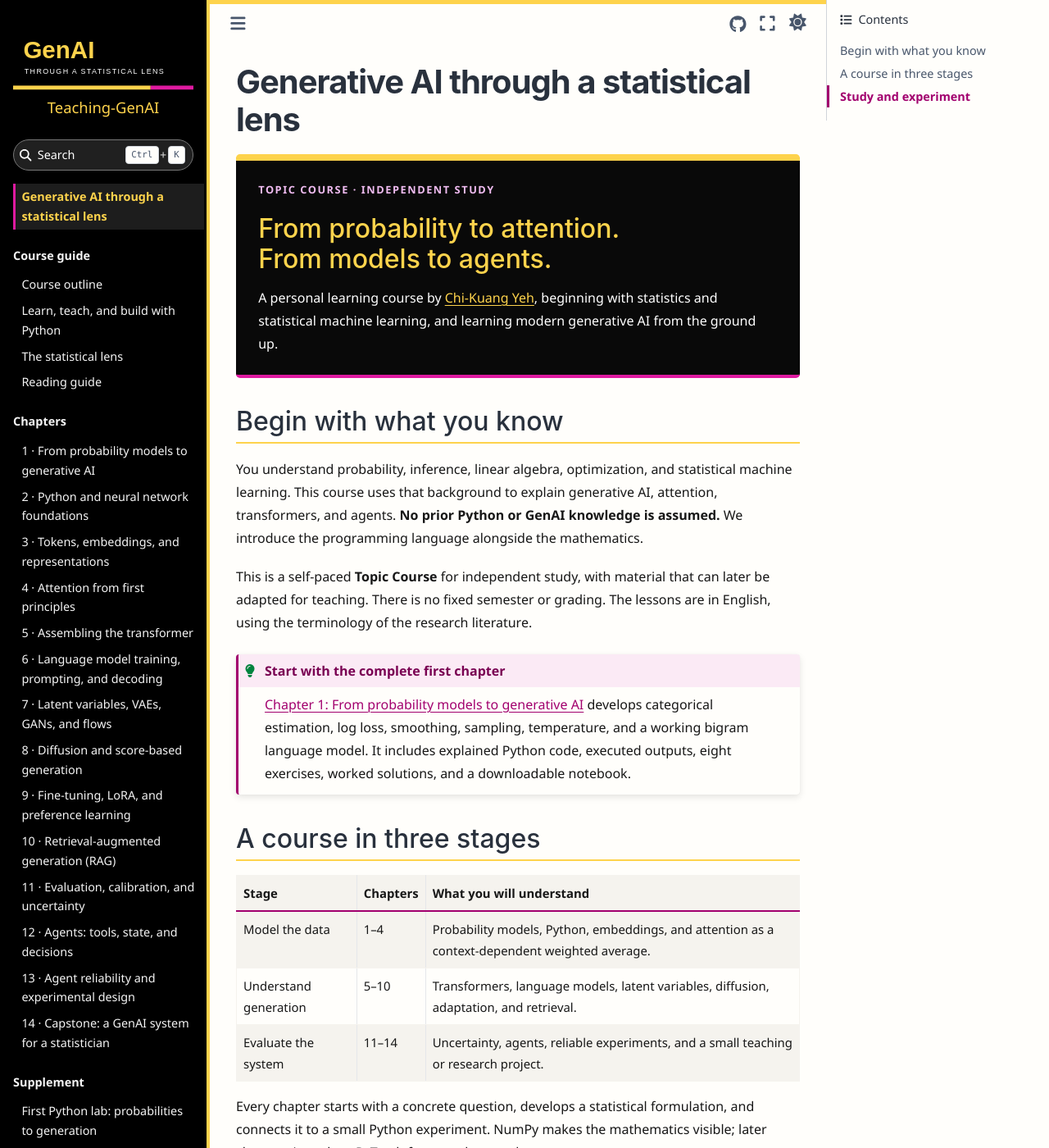
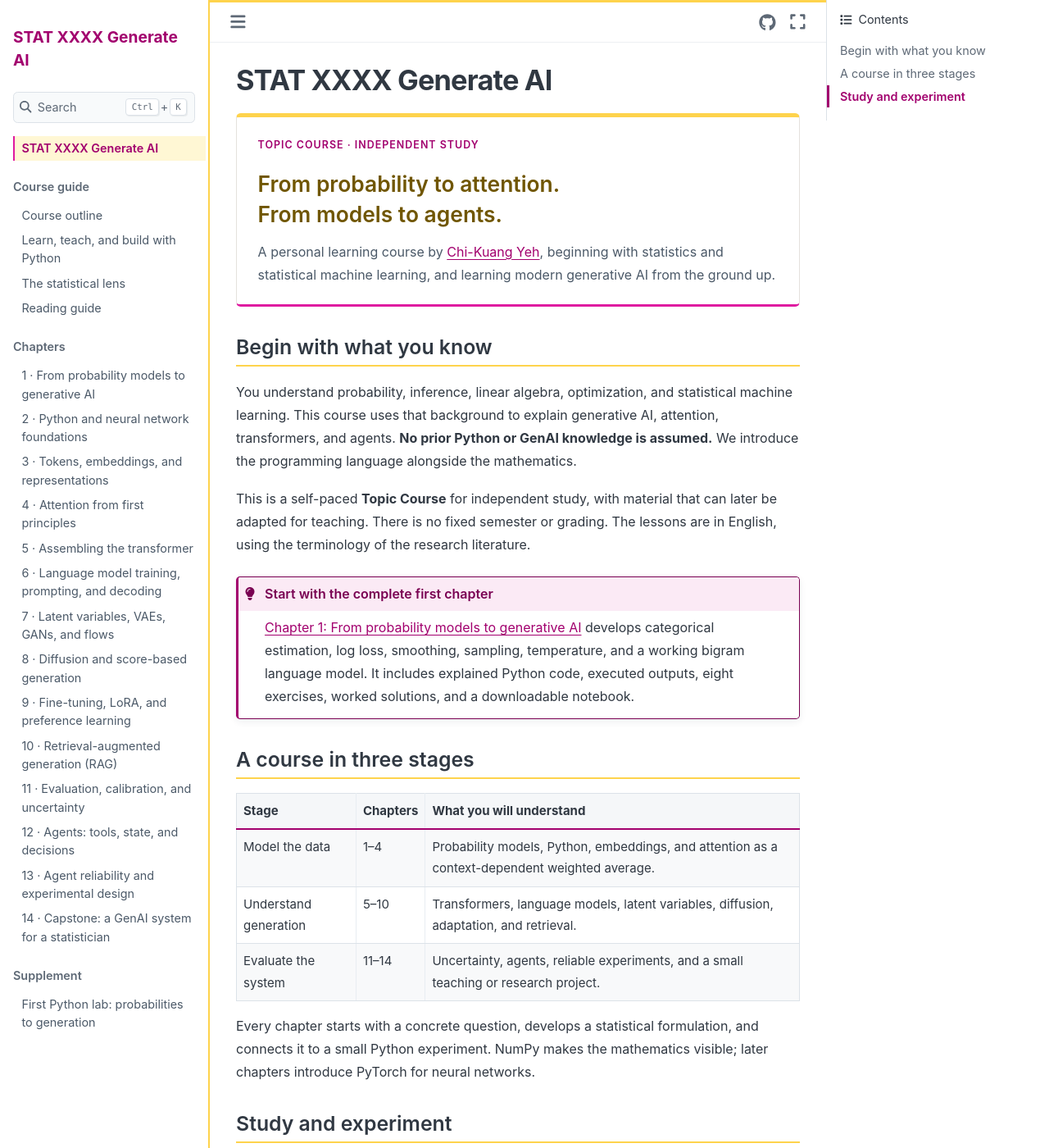
Before and after one commit to chikuang/Teaching-GenAI, a Sphinx documentation site: the page built from docs/index.md, in a window 1280 px wide and 1400 px high. Shown: the whole window at 82% size. Built offline with Sphinx 7.4.7 and the Sphinx Book theme 1.1.4, drawn with Linux system fonts in a browser that asks for light colours; some of the changed text lies outside the part shown.

Commit message:
Rename GenAI course and use yellow and pink accents on white

````diff
--- /dev/null
+++ b/docs/_static/course.css
@@ -0,0 +1,112 @@
+/* Waterloo yellow and Mathematics pink accents on white, including saved dark preferences. */
+html,
+html[data-theme="light"],
+html[data-theme="dark"] {
+  color-scheme: light;
+  --pst-font-family-base: -apple-system, BlinkMacSystemFont, "Segoe UI", Helvetica, Arial, sans-serif;
+  --pst-font-family-heading: var(--pst-font-family-base);
+  --pst-font-family-monospace: "SFMono-Regular", Consolas, "Liberation Mono", monospace;
+  --pst-color-primary: #a2006e;
+  --pst-color-secondary: #705600;
+  --pst-color-link: #a2006e;
+  --pst-color-link-hover: #70004d;
+  --pst-color-background: #ffffff;
+  --pst-color-on-background: #ffffff;
+  --pst-color-surface: #f5f7f9;
+  --pst-color-on-surface: #303842;
+  --pst-color-muted: #303842;
+  --pst-heading-color: #243345;
+  --pst-color-link-higher-contrast: #790052;
+  --pst-color-primary-bg: #fbeaf5;
+  --pst-color-secondary-bg: #fff7d4;
+  --pst-color-table-row-zebra-high-bg: #fff;
+  --pst-color-table-row-zebra-low-bg: #f8f9fa;
+  --pst-color-text-base: #303842;
+  --pst-color-text-muted: #5e6976;
+  --pst-color-heading: #243345;
+  --pst-color-border: #dce2e8;
+  --pst-color-border-muted: #e8edf2;
+  --pst-color-shadow: rgba(36, 51, 69, .08);
+  --pst-color-info: #a2006e;
+  --pst-color-info-bg: #fff7d4;
+  --pst-color-success: #790052;
+  --pst-color-success-bg: #fbeaf5;
+  --pst-color-warning: #775b26;
+  --pst-color-warning-bg: #faf7ef;
+  --pst-color-danger: #934447;
+  --pst-color-danger-bg: #fcf3f3;
+  --pst-color-attention: #775b26;
+  --pst-color-attention-bg: #faf7ef;
+  --pst-color-target: #fff7d4;
+  --pst-color-inline-code: #790052;
+  --pst-color-inline-code-links: #a2006e;
+  --pst-color-table: #303842;
+  --pst-color-table-heading-bg: #f5f7f9;
+  --pst-color-table-row-hover-bg: #f1f5f8;
+  --pst-color-table-inner-border: #e8edf2;
+  --pst-color-table-outer-border: #dce2e8;
+  --pst-color-blockquote-notch: #fed34c;
+}
+
+body { background: #fff; font-weight: 400; }
+.bd-sidebar-primary,
+.bd-sidebar-secondary,
+.bd-header,
+.bd-header-article { background: #fff; }
+.bd-sidebar-primary { border-right: 2px solid #fed34c; }
+.bd-sidebar-primary .logo__title {
+  color: #a2006e;
+  font-size: 1.2rem;
+  font-weight: 650;
+  line-height: 1.45;
+  text-align: left;
+}
+.bd-sidebar-primary .caption-text { color: #5e6976; font-weight: 600; }
+.bd-sidebar-primary .navbar-nav li a { color: #4b5968; line-height: 1.55; }
+.bd-sidebar-primary .navbar-nav li a:hover { color: #a2006e; background: #f5f7f9; }
+.bd-sidebar-primary .navbar-nav li.active > a {
+  color: #a2006e;
+  background: #fff7d4;
+  box-shadow: inset 2px 0 #df1aa0;
+  font-weight: 600;
+}
+.bd-sidebar-primary .search-button-field {
+  background: #f8fafb;
+  color: #5e6976;
+  border: 1px solid #dce2e8;
+  border-radius: .35rem;
+}
+.bd-sidebar-primary .search-button__kbd-shortcut { color: #5e6976; }
+.bd-header-article { border-top: 3px solid #fed34c; border-bottom: 1px solid #edf0f3; }
+.bd-article-container { max-width: 58rem; }
+.bd-article { font-size: 1rem; }
+.bd-article p, .bd-article li { line-height: 1.75; }
+.bd-article h1 { font-size: 2.15rem; font-weight: 650; letter-spacing: -.025em; line-height: 1.25; }
+.bd-article h2 { margin-top: 2.2rem; padding-bottom: .45rem; border-bottom: 2px solid #fed34c; font-size: 1.55rem; font-weight: 600; }
+.bd-article h3 { margin-top: 1.6rem; font-size: 1.25rem; font-weight: 600; }
+.bd-article a { text-underline-offset: .18em; }
+.bd-article pre { font-size: .88rem; line-height: 1.6; }
+.bd-article div[class*="highlight"] { background: #f6f8fa; border-color: #e4e9ee; border-radius: .35rem; }
+.bd-article div[class*="highlight"] pre { background: #f6f8fa; }
+.bd-article .cell_output pre { background: #fff; color: #303842; }
+.bd-article table { font-size: .94rem; }
+.bd-article .admonition { background: #fff; box-shadow: none; border: 1px solid #dce2e8; border-left: 3px solid #fed34c; border-radius: .3rem; }
+.bd-article .admonition > .admonition-title { background: #fff7d4; color: #a2006e; }
+.bd-article .admonition.tip { border-left-color: #a2006e; }
+.bd-article .admonition.tip > .admonition-title { background: #fbeaf5; color: #790052; }
+.course-hero { background: #fff; color: #4b5968; border: 1px solid #e4e1dd; border-top: 5px solid #fed34c; border-bottom: 3px solid #df1aa0; padding: 1.4rem 1.6rem; border-radius: .35rem; margin: 1.2rem 0 1.6rem; }
+.course-hero h2 { color: #705600; border: none; margin: .5rem 0 .8rem; padding: 0; font-size: 1.65rem; line-height: 1.4; }
+.course-hero .eyebrow { color: #a2006e; font-size: .78rem; font-weight: 600; letter-spacing: .08em; text-transform: uppercase; }
+.course-hero p:last-child { margin-bottom: 0; }
+html[data-theme="dark"] img { filter: none !important; }
+html[data-theme="dark"] .bd-content div.cell_output .text_html,
+html[data-theme="dark"] .bd-content div.cell_output .widget-subarea,
+html[data-theme="dark"] .bd-content div.cell_output img { background: #fff; color: #303842; }
+a:focus-visible, button:focus-visible, input:focus-visible { outline: 2px solid #a2006e; outline-offset: 3px; }
+@media (max-width: 700px) {
+  .course-hero { padding: 1rem; }
+  .course-hero h2 { font-size: 1.4rem; }
+  .bd-article h1 { font-size: 1.8rem; }
+  .bd-article pre { font-size: .82rem; }
+}
+@media print { .course-hero { break-inside: avoid; } }
--- a/docs/_static/waterloo.css
+++ /dev/null
@@ -1,53 +0,0 @@
-/* Waterloo primary yellow and Faculty of Mathematics pink, with neutral surfaces. */
-html[data-theme="light"] {
-  --pst-color-primary: #A2006E;
-  --pst-color-secondary: #705600;
-  --pst-color-link: #A2006E;
-  --pst-color-link-hover: #70004d;
-  --pst-color-background: #fffefb;
-  --pst-color-on-background: #fffefb;
-  --pst-color-surface: #f5f3ee;
-  --pst-color-text-base: #171717;
-  --pst-color-info: #705600;
-  --pst-color-info-bg: #fff7d4;
-  --pst-color-target: #fff0ac;
-}
-html[data-theme="dark"] {
-  --pst-color-primary: #FED34C;
-  --pst-color-link: #FED34C;
-  --pst-color-link-hover: #EFBBF0;
-  --pst-color-info: #FED34C;
-  --pst-color-info-bg: #302914;
-  --pst-color-target: #51420b;
-}
-body { font-family: "Aptos", "Segoe UI", system-ui, sans-serif; }
-.bd-sidebar-primary { background: #000 !important; color: white; border-right: 4px solid #FED34C; }
-.bd-sidebar-primary a, .bd-sidebar-primary .caption-text, .bd-sidebar-primary .sidebar-primary-item { color: #f5f5f5 !important; }
-.bd-sidebar-primary .navbar-nav li a:hover { color: #FED34C !important; background: #191919; }
-.bd-sidebar-primary .navbar-nav li.active > a { color: #FED34C !important; box-shadow: inset 3px 0 #DF1AA0; background: #1d1d1d; font-weight: 650; }
-.bd-sidebar-primary .search-button-field { background: #202020; color: #fff; border: 1px solid #777; }
-.bd-sidebar-primary .search-button__kbd-shortcut { color: #ddd; }
-.bd-sidebar-primary .logo__image { max-height: 116px; }
-.bd-sidebar-primary .logo__title { font-size: 1.15rem; color: #FED34C; }
-.bd-sidebar-primary label { color: #fff; }
-.bd-header-article { border-top: 5px solid #FED34C; }
-.bd-article-container { max-width: 58rem; }
-.bd-article p, .bd-article li { line-height: 1.75; }
-.bd-article h1 { font-weight: 750; letter-spacing: -.025em; }
-.bd-article h2 { margin-top: 2.2rem; padding-bottom: .4rem; border-bottom: 2px solid #FED34C; }
-.bd-article h3 { margin-top: 1.6rem; }
-.bd-article a { text-underline-offset: .18em; }
-.bd-article pre { font-size: .9rem; line-height: 1.55; }
-.bd-article table { font-size: .93rem; }
-.bd-article .admonition { border-left-color: #FED34C; }
-.bd-article .admonition.tip { border-left-color: #A2006E; }
-html[data-theme="light"] .bd-article .admonition.tip > .admonition-title { background: #fbeaf5; color: #790052; }
-.course-hero { background: #090909; color: #fff; border-top: 8px solid #FED34C; border-bottom: 4px solid #DF1AA0; padding: 1.5rem 1.7rem; border-radius: .3rem; margin: 1.2rem 0 1.6rem; }
-.course-hero h2 { color: #FED34C; border: none; margin: .5rem 0; }
-.course-hero a { color: #FED34C !important; }
-.course-hero .eyebrow { color: #EFBBF0; font-size: .8rem; font-weight: 650; letter-spacing: .12em; text-transform: uppercase; }
-.course-hero p:last-child { margin-bottom: 0; }
-.math-heritage { border-left: 4px solid #DF1AA0; padding: .6rem 1rem; }
-a:focus-visible, button:focus-visible { outline: 3px solid #A2006E; outline-offset: 3px; }
-@media (max-width: 700px) { .course-hero { padding: 1rem; } .bd-article pre { font-size: .82rem; } }
-@media print { .course-hero { color: black; background: white; } .course-hero h2 { color: black; } }
--- /dev/null
+++ b/docs/_templates/theme-switcher.html
@@ -0,0 +1 @@
+{# This course uses one consistent white reading theme. #}
--- a/docs/conf.py
+++ b/docs/conf.py
@@ -1,5 +1,5 @@
 """Python configuration for the Teaching-GenAI course book."""
-project = "Teaching-GenAI"
+project = "STAT XXXX Generate AI"
 author = "Chi-Kuang Yeh"
 copyright = "2026, Chi-Kuang Yeh"
 extensions = ["myst_nb", "sphinx_copybutton", "sphinx_design"]
@@ -14,15 +14,17 @@ nb_execution_raise_on_error = True
 nb_execution_show_tb = True
 nb_execution_in_temp = True
 html_theme = "sphinx_book_theme"
-html_title = "Teaching-GenAI"
-html_logo = "_static/course-mark.svg"
+html_title = project
 html_static_path = ["_static"]
-html_css_files = ["waterloo.css"]
+html_css_files = ["course.css"]
+templates_path = ["_templates"]
 html_baseurl = "https://chikuang.github.io/teaching/genai/"
 html_context = {"default_mode": "light"}
 html_theme_options = {
     # The book theme has its own header; avoid duplicate mobile toggle buttons.
     "navbar_persistent": [],
+    "pygments_light_style": "friendly",
+    "pygments_dark_style": "friendly",
     "repository_url": "https://github.com/chikuang/Teaching-GenAI",
     "repository_branch": "main",
     "path_to_docs": "docs",
@@ -33,8 +35,8 @@ html_theme_options = {
     "show_toc_level": 2,
     "navigation_depth": 3,
     "home_page_in_toc": True,
-    "logo": {"text": "Teaching-GenAI"},
-    "extra_footer": "Topic Course · Independent study<br>Python · Sphinx · MyST-NB",
+    "logo": {"text": "STAT XXXX Generate AI"},
+    "extra_footer": "STAT XXXX Generate AI · Independent study",
 }
 html_show_sourcelink = True
 html_show_sphinx = False
--- a/docs/index.md
+++ b/docs/index.md
@@ -1,4 +1,4 @@
-# Generative AI through a statistical lens
+# STAT XXXX Generate AI
 
 ```{raw} html
 <div class="course-hero">
@@ -37,10 +37,6 @@ Every chapter starts with a concrete question, develops a statistical formulatio
 4. Follow the [14-chapter course outline](syllabus.md) as the remaining lessons develop.
 
 **Current materials:** Chapter 1 is a complete lesson. Chapters 2–14 have individual pages with questions, learning objectives, statistical connections, and planned Python practice; they are explicitly marked as outlines. The [short Python warm-up](01-python-lab.md) remains available as a supplement.
-
-```{raw} html
-<p class="math-heritage">Black and yellow recall Waterloo; pink celebrates my Faculty of Mathematics background. The palette follows <a href="https://uwaterloo.ca/brand/how-express-our-brand/colour">Waterloo's published colour guide</a>. This is a personal course website.</p>
-```
 
 ```{toctree}
 :caption: Course guide
--- a/docs/syllabus.md
+++ b/docs/syllabus.md
@@ -1,7 +1,7 @@
 
 # Course outline
 
-**Topic Course: Generative AI through the lens of statisticians**
+**STAT XXXX Generate AI**
 
 This sequence assumes a strong statistics background and begins at an introductory level in deep learning and GenAI. Modules are learning units, not calendar weeks. Work through them at a comfortable pace, returning to the mathematics when it clarifies an experiment. All proposed implementations use **Python**, progressing from NumPy to PyTorch and then selected pretrained-model tools.
 
````
Also changed, not shown: README.md (+4 -4 lines), docs/chapters/01-probability-to-genai.md (+1 -1 lines), docs/python-workflow.md (+1 -1 lines), docs/_static/course-mark.svg (deleted).
